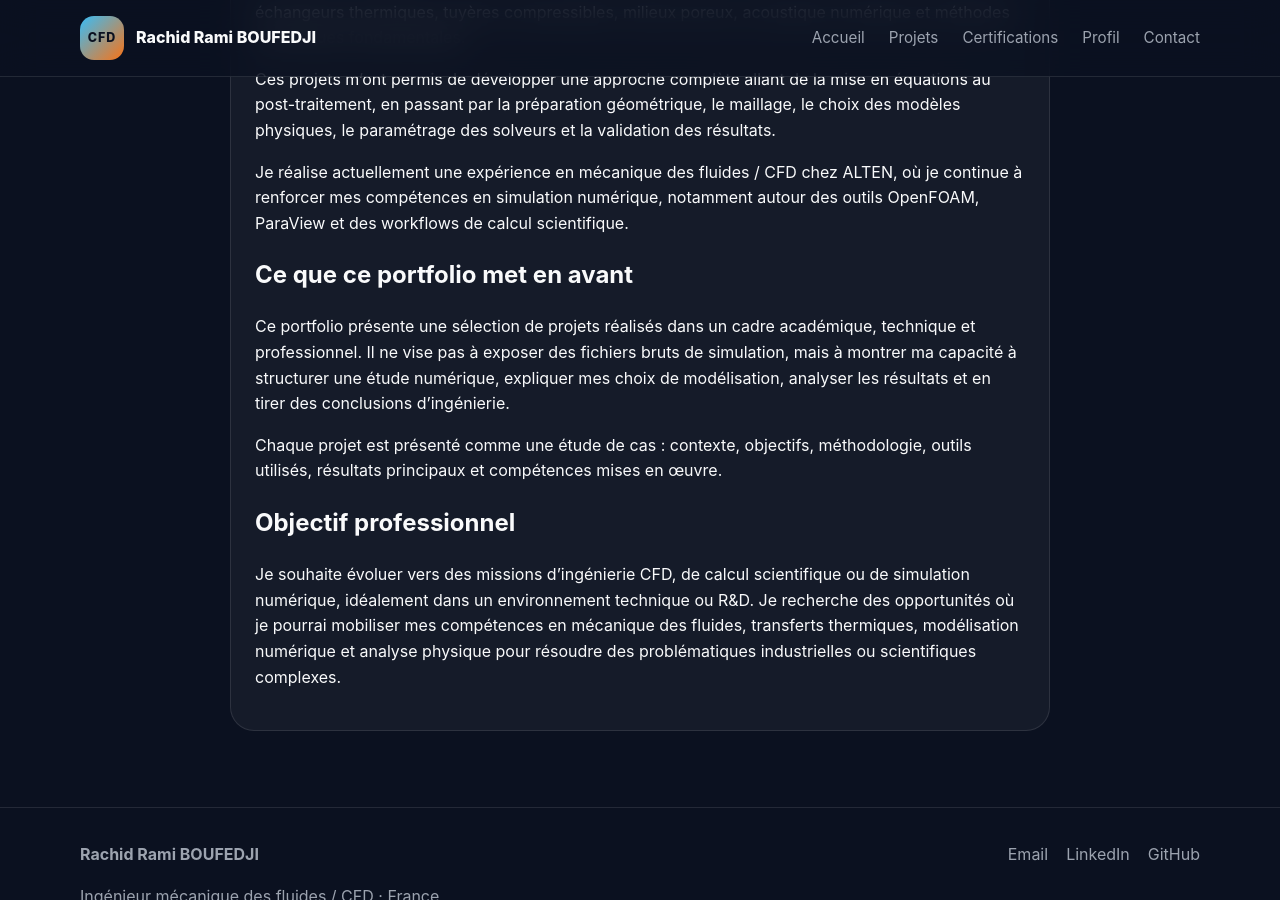
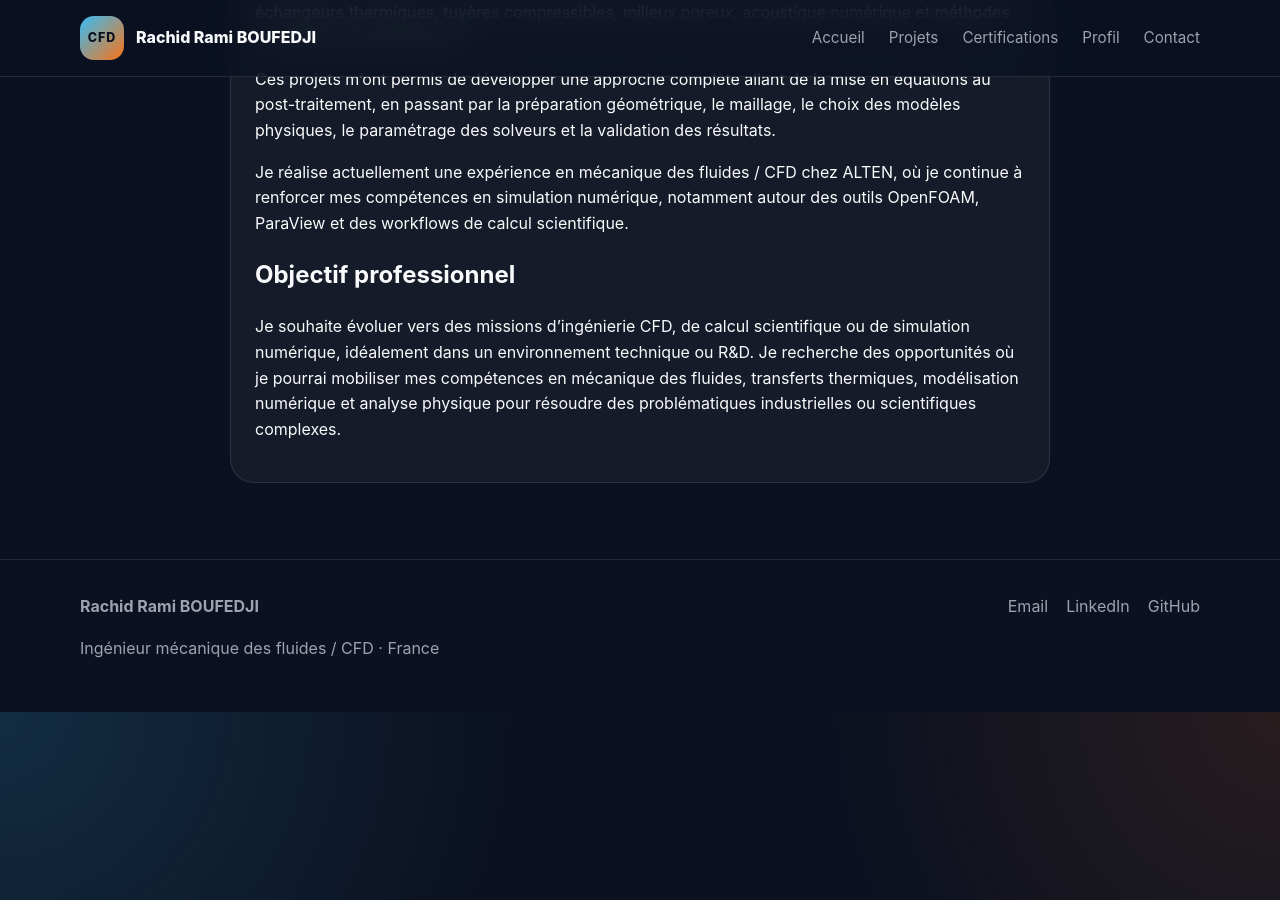
Before and after one commit to ramiboufedji-projets/ramiboufedji-projets.github.io, a Jekyll site: the page built from about.html, in a window 1280 px wide and 900 px high, scrolled down 1699 px. Built offline with Jekyll 4.4.1, drawn with Linux system fonts in a browser that asks for light colours.

Commit message:
Remove portfolio highlights section from about.html
Removed section detailing portfolio highlights and project presentations.

```diff
--- a/about.html
+++ b/about.html
@@ -99,19 +99,6 @@ permalink: /about/
         des outils OpenFOAM, ParaView et des workflows de calcul scientifique.
       </p>
 
-      <h2>Ce que ce portfolio met en avant</h2>
-
-      <p>
-        Ce portfolio présente une sélection de projets réalisés dans un cadre académique,
-        technique et professionnel. Il ne vise pas à exposer des fichiers bruts de simulation,
-        mais à montrer ma capacité à structurer une étude numérique, expliquer mes choix de
-        modélisation, analyser les résultats et en tirer des conclusions d’ingénierie.
-      </p>
-
-      <p>
-        Chaque projet est présenté comme une étude de cas : contexte, objectifs, méthodologie,
-        outils utilisés, résultats principaux et compétences mises en œuvre.
-      </p>
 
       <h2>Objectif professionnel</h2>
 
```
